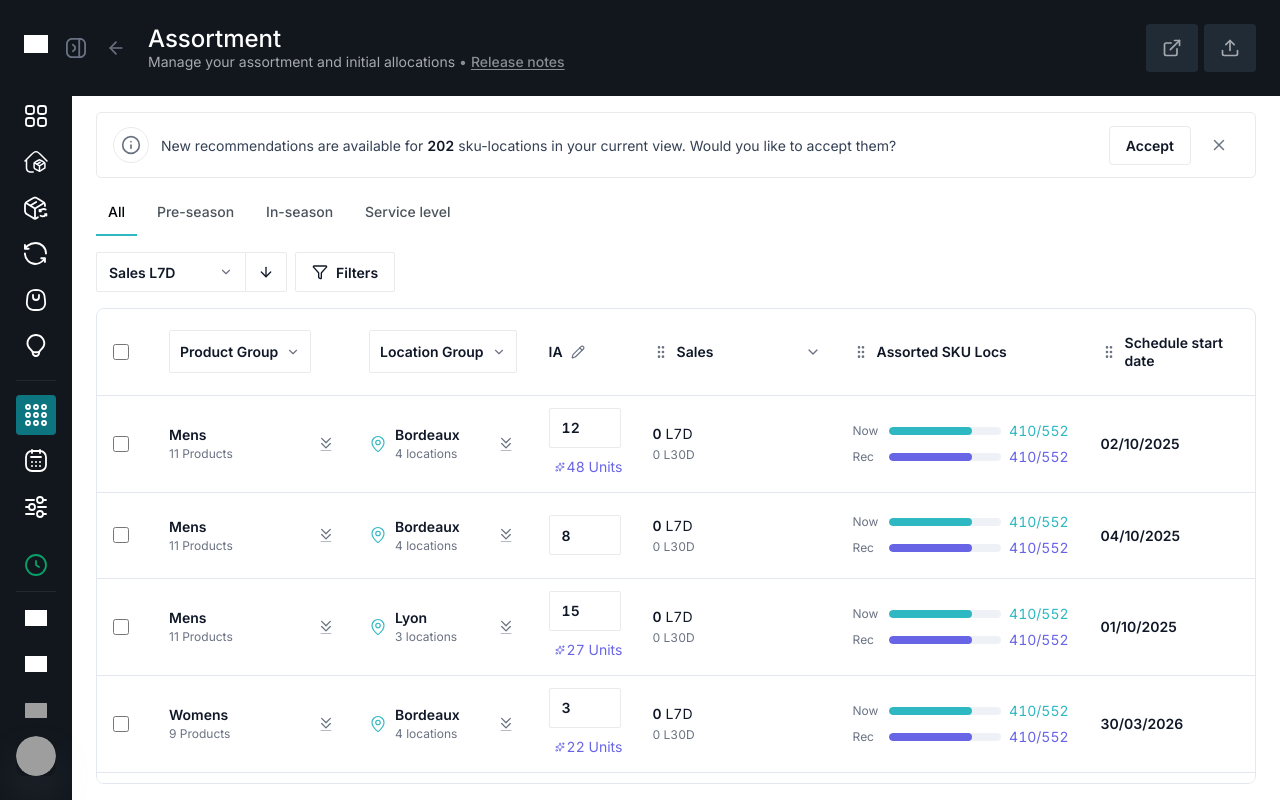
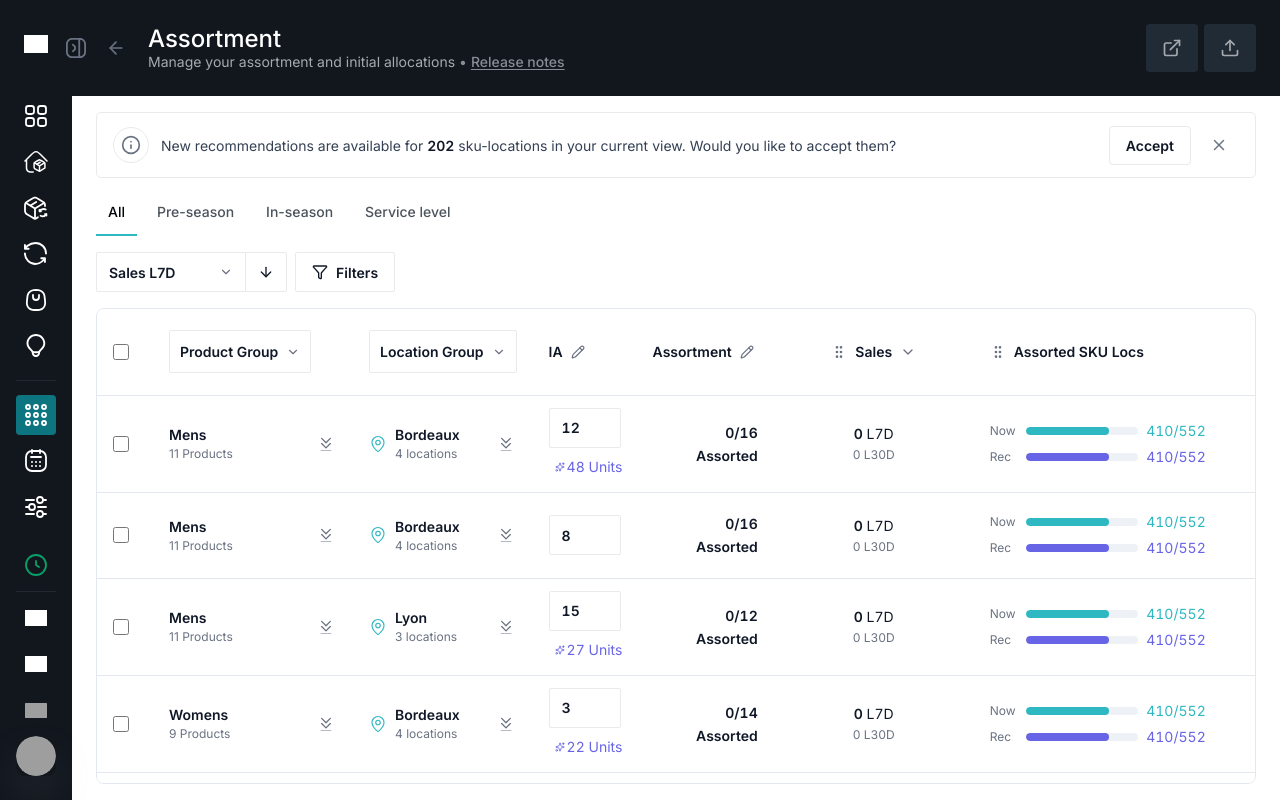
Before and after one commit to thomasmorgan-ux/assortment-ia, a React (Vite) app: page / in a window 1280 px wide. Built offline with nearby package versions, Linux system fonts and the light colour scheme; grey boxes are pictures that could not be loaded.

Commit message:
all table styling

```diff
--- a/src/components/AssortmentTable.tsx
+++ b/src/components/AssortmentTable.tsx
@@ -157,8 +157,6 @@ const BASE_GRIP_COLUMN_IDS = [
   'whStockWh',
   /** % WH Stock for IA (after WH Stock). */
   'whStockPctIa',
-  /** Assorted count / total + Assorted label. */
-  'assortment',
 ] as const;
 
 const DRILL_GRIP_COLUMN_IDS = [
@@ -171,6 +169,7 @@ const DRILL_GRIP_COLUMN_IDS = [
 
 export type GripColumnId =
   | (typeof BASE_GRIP_COLUMN_IDS)[number]
+  | 'assortment'
   | (typeof DRILL_GRIP_COLUMN_IDS)[number];
 
 const DRILL_GRIP_ID_SET = new Set<string>(DRILL_GRIP_COLUMN_IDS);
@@ -231,7 +230,7 @@ function AssortedSkuLocsProgressCell({ now, rec }: AssortmentRow['assortedSkuLoc
 
 function SalesCell({ l7d, l30d }: AssortmentRow['sales']) {
   return (
-    <div className="flex min-w-0 flex-col justify-center gap-0.5 py-0.5">
+    <div className="flex min-w-0 flex-col items-center justify-center gap-0.5 py-0.5 text-center">
       <div className={`tabular-nums ${tableCellPrimary}`}>
         {l7d.toLocaleString()}
         <span className="font-normal"> L7D</span>
@@ -512,7 +511,9 @@ export function AssortmentTable({
   ]);
 
   useEffect(() => {
-    setGripColumnOrder((prev) => prev.filter((id) => (id as string) !== 'rowAction'));
+    setGripColumnOrder((prev) =>
+      prev.filter((id) => (id as string) !== 'rowAction' && id !== 'assortment')
+    );
   }, []);
 
   useEffect(() => {
@@ -583,19 +584,13 @@ export function AssortmentTable({
             key={columnId}
             scope="col"
             aria-sort="descending"
-            className="h-[86px] min-h-[86px] min-w-[200px] px-4 py-3 text-left align-middle"
+            className="h-[86px] min-h-[86px] min-w-[200px] px-4 py-3 text-center align-middle"
             {...d}
           >
-            <div className="flex w-full items-center justify-between gap-2">
-              <span className="inline-flex min-w-0 items-center gap-2">
-                {gripDragHandle(columnId, salesHeader)}
-                <span>{salesHeader}</span>
-              </span>
-              <ChevronDown
-                size={16}
-                className="shrink-0 text-[#6A7282]"
-                aria-hidden
-              />
+            <div className="flex w-full items-center justify-center gap-2">
+              {gripDragHandle(columnId, salesHeader)}
+              <span className="shrink-0">{salesHeader}</span>
+              <ChevronDown size={16} className="shrink-0 text-[#6A7282]" aria-hidden />
             </div>
           </th>
         );
@@ -616,14 +611,14 @@ export function AssortmentTable({
         );
       }
       case 'scheduleEnd': {
-        const scheduleStartHeader = 'Schedule start date';
+        const scheduleStartHeader = 'Start';
         return (
           <th
             key={columnId}
-            className="h-[86px] min-h-[86px] min-w-[180px] px-4 py-3 text-left align-middle"
+            className="h-[86px] min-h-[86px] min-w-[180px] px-4 py-3 text-right align-middle"
             {...d}
           >
-            <div className="flex w-full items-center justify-start gap-2">
+            <div className="flex w-full items-center justify-end gap-2">
               {gripDragHandle(columnId, scheduleStartHeader)}
               <span className="whitespace-normal leading-tight">{scheduleStartHeader}</span>
             </div>
@@ -631,14 +626,14 @@ export function AssortmentTable({
         );
       }
       case 'forecastPerWeek': {
-        const scheduleEndHeader = 'Schedule end date';
+        const scheduleEndHeader = 'End';
         return (
           <th
             key={columnId}
-            className="h-[86px] min-h-[86px] min-w-[180px] px-4 py-3 text-left align-middle"
+            className="h-[86px] min-h-[86px] min-w-[180px] px-4 py-3 text-right align-middle"
             {...d}
           >
-            <div className="flex w-full items-center justify-start gap-2">
+            <div className="flex w-full items-center justify-end gap-2">
               {gripDragHandle(columnId, scheduleEndHeader)}
               <span className="whitespace-normal leading-tight">{scheduleEndHeader}</span>
             </div>
@@ -650,13 +645,14 @@ export function AssortmentTable({
         return (
           <th
             key={columnId}
-            className="h-[86px] min-h-[86px] min-w-[140px] px-4 py-3 text-left align-middle"
+            className="h-[86px] min-h-[86px] min-w-[140px] px-4 py-3 text-right align-middle"
             {...d}
           >
-            <div className="flex w-full items-center justify-between gap-2">
-              <span className="inline-flex min-w-0 items-center gap-2">
-                {gripDragHandle(columnId, forecastWkHeader)}
-                <span>{forecastWkHeader}</span>
+            <div className="flex w-full items-center justify-end gap-2">
+              {gripDragHandle(columnId, forecastWkHeader)}
+              <span className="flex min-w-0 flex-col items-end leading-tight">
+                <span>Forecast</span>
+                <span>/wk</span>
               </span>
               <Info size={14} className="shrink-0 text-[#6A7282]" aria-hidden />
             </div>
@@ -671,10 +667,11 @@ export function AssortmentTable({
             className="h-[86px] min-h-[86px] min-w-[140px] px-4 py-3 text-left align-middle"
             {...d}
           >
-            <div className="flex w-full items-center justify-between gap-2">
-              <span className="inline-flex min-w-0 items-center gap-2">
-                {gripDragHandle(columnId, targetCoverageHeader)}
-                <span>{targetCoverageHeader}</span>
+            <div className="flex w-full items-center justify-start gap-2">
+              {gripDragHandle(columnId, targetCoverageHeader)}
+              <span className="flex min-w-0 flex-col items-start leading-tight">
+                <span>Target</span>
+                <span>Coverage</span>
               </span>
               <Info size={14} className="shrink-0 text-[#6A7282]" aria-hidden />
             </div>
@@ -702,15 +699,13 @@ export function AssortmentTable({
         return (
           <th
             key={columnId}
-            className="h-[86px] min-h-[86px] min-w-[152px] px-4 py-3 text-left align-middle"
+            className="h-[86px] min-h-[86px] min-w-[152px] px-4 py-3 text-right align-middle"
             scope="col"
             {...d}
           >
-            <div className="flex w-full items-center justify-between gap-2">
-              <span className="inline-flex min-w-0 items-center gap-2">
-                {gripDragHandle(columnId, pctHeader)}
-                <span className="whitespace-normal leading-tight">{pctHeader}</span>
-              </span>
+            <div className="flex w-full items-center justify-end gap-2">
+              {gripDragHandle(columnId, pctHeader)}
+              <span className="min-w-0 whitespace-normal text-right leading-tight">{pctHeader}</span>
               <Info size={14} className="shrink-0 text-[#6A7282]" aria-hidden />
             </div>
           </th>
@@ -721,12 +716,10 @@ export function AssortmentTable({
         return (
           <th
             key={columnId}
-            className="h-[86px] min-h-[86px] min-w-[120px] px-4 py-3 text-center align-middle"
+            className="h-[86px] min-h-[86px] min-w-[120px] px-4 py-3 text-right align-middle"
             scope="col"
-            {...d}
-          >
-            <div className="flex w-full items-center justify-center gap-1">
-              {gripDragHandle(columnId, assortmentHeader)}
+          >
+            <div className="flex w-full items-center justify-end gap-1">
               <span>{assortmentHeader}</span>
               <button
                 type="button"
@@ -744,15 +737,13 @@ export function AssortmentTable({
         return (
           <th
             key={columnId}
-            className="h-[86px] min-h-[86px] min-w-[132px] px-4 py-3 text-left align-middle"
+            className="h-[86px] min-h-[86px] min-w-[132px] px-4 py-3 text-right align-middle"
             scope="col"
             {...d}
           >
-            <div className="flex w-full items-center justify-between gap-2">
-              <span className="inline-flex min-w-0 items-center gap-2">
-                {gripDragHandle(columnId, whStockHeader)}
-                <span>{whStockHeader}</span>
-              </span>
+            <div className="flex w-full items-center justify-end gap-2">
+              {gripDragHandle(columnId, whStockHeader)}
+              <span>{whStockHeader}</span>
               <Info size={14} className="shrink-0 text-[#6A7282]" aria-hidden />
             </div>
           </th>
@@ -775,10 +766,11 @@ export function AssortmentTable({
             className="h-[86px] min-h-[86px] min-w-[140px] px-3 py-3 text-left align-middle"
             {...d}
           >
-            <div className="flex w-full items-center justify-between gap-2">
-              <span className="inline-flex min-w-0 items-center gap-2">
-                {gripDragHandle(columnId, `${targetCoverageDrillHeader} (drill)`)}
-                <span>{targetCoverageDrillHeader}</span>
+            <div className="flex w-full items-center justify-start gap-2">
+              {gripDragHandle(columnId, `${targetCoverageDrillHeader} (drill)`)}
+              <span className="flex min-w-0 flex-col items-start leading-tight">
+                <span>Target</span>
+                <span>Coverage</span>
               </span>
               <Info size={14} className="shrink-0 text-[#6A7282]" aria-hidden />
             </div>
@@ -790,13 +782,14 @@ export function AssortmentTable({
         return (
           <th
             key={columnId}
-            className="h-[86px] min-h-[86px] min-w-[140px] px-3 py-3 text-left align-middle"
+            className="h-[86px] min-h-[86px] min-w-[140px] px-3 py-3 text-right align-middle"
             {...d}
           >
-            <div className="flex w-full items-center justify-between gap-2">
-              <span className="inline-flex min-w-0 items-center gap-2">
-                {gripDragHandle(columnId, `${forecastWkDrillHeader} (drill)`)}
-                <span>{forecastWkDrillHeader}</span>
+            <div className="flex w-full items-center justify-end gap-2">
+              {gripDragHandle(columnId, `${forecastWkDrillHeader} (drill)`)}
+              <span className="flex min-w-0 flex-col items-end leading-tight">
+                <span>Forecast</span>
+                <span>/wk</span>
               </span>
               <Info size={14} className="shrink-0 text-[#6A7282]" aria-hidden />
             </div>
@@ -804,7 +797,7 @@ export function AssortmentTable({
         );
       }
       case 'drillForecast': {
-        const scheduleEndDrillHeader = 'Schedule end date';
+        const scheduleEndDrillHeader = 'End';
         return (
           <th
             key={columnId}
@@ -869,7 +862,7 @@ export function AssortmentTable({
         return (
           <td
             key={columnId}
-            className={`h-[86px] min-h-[86px] py-3 px-4 text-left align-middle ${tableRowHoverTd}`}
+            className={`h-[86px] min-h-[86px] py-3 px-4 text-center align-middle ${tableRowHoverTd}`}
           >
             <SalesCell {...row.sales} />
           </td>
@@ -887,7 +880,7 @@ export function AssortmentTable({
         return (
           <td
             key={columnId}
-            className={`h-[86px] min-h-[86px] min-w-[180px] py-3 px-4 text-left align-middle ${tableCellPrimary} ${tableRowHoverTd}`}
+            className={`h-[86px] min-h-[86px] min-w-[180px] py-3 px-4 text-right align-middle ${tableCellPrimary} ${tableRowHoverTd}`}
           >
             {formatScheduleDateCell(row.scheduledAssortmentStart)}
           </td>
@@ -896,7 +889,7 @@ export function AssortmentTable({
         return (
           <td
             key={columnId}
-            className={`h-[86px] min-h-[86px] min-w-[180px] py-3 px-4 text-left align-middle ${tableCellPrimary} ${tableRowHoverTd}`}
+            className={`h-[86px] min-h-[86px] min-w-[180px] py-3 px-4 text-right align-middle ${tableCellPrimary} ${tableRowHoverTd}`}
           >
             {formatScheduleDateCell(row.scheduledAssortmentFinish)}
           </td>
@@ -905,7 +898,7 @@ export function AssortmentTable({
         return (
           <td
             key={columnId}
-            className={`h-[86px] min-h-[86px] min-w-[128px] py-3 px-4 text-left align-middle tabular-nums ${tableCellPrimary} ${tableRowHoverTd}`}
+            className={`h-[86px] min-h-[86px] min-w-[140px] py-3 px-4 text-right align-middle tabular-nums ${tableCellPrimary} ${tableRowHoverTd}`}
           >
             {row.forecastPerWeek.toLocaleString()}
           </td>
@@ -914,7 +907,7 @@ export function AssortmentTable({
         return (
           <td
             key={columnId}
-            className={`h-[86px] min-h-[86px] min-w-[100px] py-3 px-4 text-left align-middle tabular-nums ${tableCellPrimary} ${tableRowHoverTd}`}
+            className={`h-[86px] min-h-[86px] min-w-[140px] py-3 pl-10 pr-4 text-left align-middle tabular-nums ${tableCellPrimary} ${tableRowHoverTd}`}
           >
             {row.targetCoverageWeeks} wk
           </td>
@@ -932,7 +925,7 @@ export function AssortmentTable({
         return (
           <td
             key={columnId}
-            className={`h-[86px] min-h-[86px] min-w-[152px] py-3 px-4 text-left align-middle tabular-nums ${tableCellPrimary} ${tableRowHoverTd}`}
+            className={`h-[86px] min-h-[86px] min-w-[152px] py-3 px-4 text-right align-middle tabular-nums ${tableCellPrimary} ${tableRowHoverTd}`}
           >
             {row.whStockPctForIa.toFixed(1)}%
           </td>
@@ -946,7 +939,7 @@ export function AssortmentTable({
         return (
           <td
             key={columnId}
-            className={`relative h-[86px] min-h-[86px] min-w-[120px] py-3 px-4 text-center align-middle group ${tableRowHoverTd}`}
+            className={`relative h-[86px] min-h-[86px] min-w-[120px] py-3 px-4 text-right align-middle group ${tableRowHoverTd}`}
           >
             {assortedCount === totalCount && (
               <button
@@ -968,8 +961,7 @@ export function AssortmentTable({
             )}
             <div
               className={[
-                'flex flex-col items-center justify-center gap-0.5',
-                pendingAssortment ? 'pl-[14px]' : '',
+                'flex w-full flex-col items-end justify-center gap-0.5 text-right',
                 assortedCount === totalCount ? 'pr-7' : '',
               ]
                 .filter(Boolean)
@@ -993,9 +985,9 @@ export function AssortmentTable({
         return (
           <td
             key={columnId}
-            className={`h-[86px] min-h-[86px] min-w-[132px] py-3 px-4 text-left align-middle tabular-nums ${tableRowHoverTd}`}
-          >
-            <div>
+            className={`h-[86px] min-h-[86px] min-w-[132px] py-3 px-4 text-right align-middle tabular-nums ${tableRowHoverTd}`}
+          >
+            <div className="flex flex-col items-end text-right">
               <div className={tableCellPrimary}>{row.whStock.value.toLocaleString()}</div>
               <div className={tableCellSecondary}>{row.whStock.pfp.toLocaleString()} PFP</div>
             </div>
@@ -1011,7 +1003,7 @@ export function AssortmentTable({
         return (
           <td
             key={columnId}
-            className={`h-[86px] min-h-[86px] min-w-[100px] px-3 py-3 text-left align-middle tabular-nums ${tableCellPrimary} ${tableRowHoverTd}`}
+            className={`h-[86px] min-h-[86px] min-w-[140px] py-3 pl-9 pr-3 text-left align-middle tabular-nums ${tableCellPrimary} ${tableRowHoverTd}`}
           >
             {drillM != null ? `${drillM.targetCoverageWk} wk` : '—'}
           </td>
@@ -1020,7 +1012,7 @@ export function AssortmentTable({
         return (
           <td
             key={columnId}
-            className={`h-[86px] min-h-[86px] min-w-[128px] px-3 py-3 text-left align-middle tabular-nums ${tableCellPrimary} ${tableRowHoverTd}`}
+            className={`h-[86px] min-h-[86px] min-w-[140px] py-3 px-3 text-right align-middle tabular-nums ${tableCellPrimary} ${tableRowHoverTd}`}
           >
             {row.forecastPerWeek.toLocaleString()}
           </td>
@@ -1167,7 +1159,7 @@ export function AssortmentTable({
             const rect = e.currentTarget.getBoundingClientRect();
             setActionRowMenu((prev) => (prev?.rowId === row.id ? null : { rowId: row.id, rect }));
           }}
-          className="inline-flex h-8 w-8 items-center justify-center rounded text-[#101828] transition-colors hover:bg-slate-100"
+          className="inline-flex h-8 w-8 items-center justify-center rounded p-1 text-[#6A7282] transition-all hover:bg-slate-100 hover:text-sky-600"
         >
           <MoreVertical size={20} strokeWidth={2} aria-hidden />
         </button>
@@ -1324,6 +1316,7 @@ export function AssortmentTable({
                 )}
               </th>
               {!designOnly && renderIAHeader()}
+              {!designOnly && renderGripColumnHeader('assortment')}
               {!designOnly &&
                 visibleGripColumnOrder.flatMap((columnId) => [renderGripColumnHeader(columnId)])}
               {showAssortmentScheduleColumn && (
@@ -1430,6 +1423,7 @@ export function AssortmentTable({
                   </div>
                 </td>
                 {!designOnly && renderIABodyCell(row)}
+                {!designOnly && renderGripColumnBodyCell('assortment', row, rowIndex, drillM)}
                 {!designOnly &&
                   visibleGripColumnOrder.flatMap((columnId) => {
                     const cell = renderGripColumnBodyCell(columnId, row, rowIndex, drillM);
```
